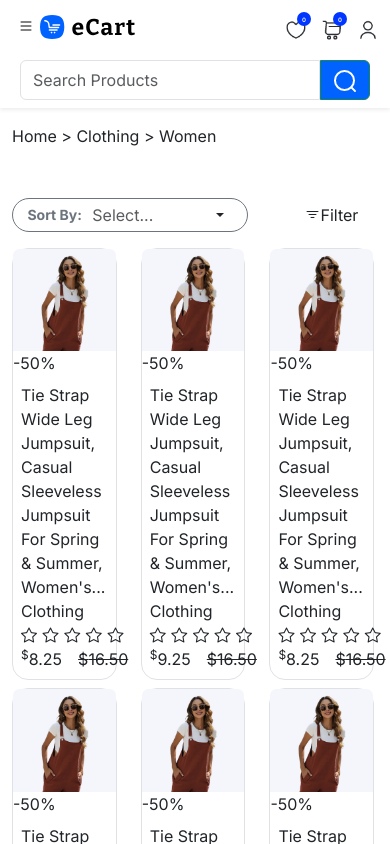
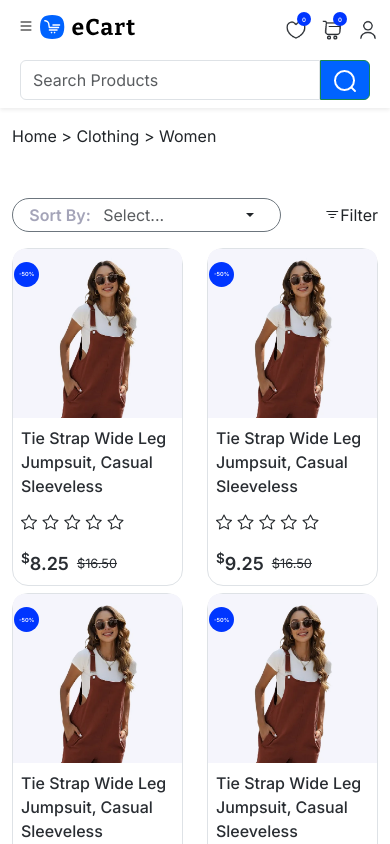
Before and after one commit to hellyp-concettolabs/Internship-Project, a React (Vite) app in the folder Ecommerce/: page /productlist in a window 390 px wide. Shown: the top 844 px of the page. Built offline with nearby package versions, Linux system fonts and the light colour scheme.

Commit message:
Review Responsiveness of product list page & single product card

```diff
--- a/Ecommerce/src/Components/ProductCard/productcard.scss
+++ b/Ecommerce/src/Components/ProductCard/productcard.scss
@@ -24,7 +24,7 @@ $base-font2-size :14px;
 }
 .actualprice{
     color: #292D32;
-    font-size: $base-font-size * 0.9;
+    font-size: $base-font-size ;
     font-weight: normal;
 }
 .disprice{
--- a/Ecommerce/src/Components/ProductSection/ProductsList.jsx
+++ b/Ecommerce/src/Components/ProductSection/ProductsList.jsx
@@ -1,6 +1,7 @@
 import { Col, Form, FormControl, Row } from "react-bootstrap"
 import PropTypes from 'prop-types';
 import SingleProductCard from "./SingleProductCard";
+import "./productlist.scss"
 
 ProductList.propTypes = {
   data: PropTypes.arrayOf(PropTypes.object).isRequired,
@@ -11,18 +12,18 @@ function ProductList({data}) {
     <>
         <Row className=" mb-3 justify-content-between flex-row-reverse flex-lg-row ">
             <Col className="d-none d-lg-flex ">
-                <div className=" fs-4 fw-bold">Results</div>
+                <div className="resultheading">Results</div>
             </Col>
-            <Col className=" d-flex d-lg-none col-3 col-sm-1 ">
+            <Col className=" d-flex justify-content-end d-lg-none col-3">
                 <div className=" d-flex justify-content-end align-items-center">
                     <i className="bi bi-filter"></i>
                     <span>Filter</span>
                 </div>
             </Col>
-            <Col className=" col-lg-4 col-md-6 col-sm-7 col-8 ">
+            <Col className=" col-sm-5 col-9 ">
                    <Form>
                         <div className=" align-items-center d-flex rounded-5 border border-secondary p-1">
-                            <Form.Label className=" m-0 small fw-bold text-secondary text-center col-4">Sort By:</Form.Label>
+                            <Form.Label className="sortby col-4">Sort By:</Form.Label>
                             <div className="dropdown d-flex justify-content-center align-items-center col-7">
                                 <FormControl type="text" placeholder="Select..." className="border-0 p-0" style={{ boxShadow:"none", cursor:"pointer"}} data-bs-toggle="dropdown" aria-expanded="false"/>
                                 <div className=" dropdown-toggle " data-bs-toggle="dropdown" style={{cursor:"pointer"}}></div>
--- a/Ecommerce/src/Components/ProductSection/SingleProductCard.jsx
+++ b/Ecommerce/src/Components/ProductSection/SingleProductCard.jsx
@@ -14,10 +14,10 @@ function SingleProductCard(props) {
                 <span className="sdiscount1 d-flex d-md-none ">-{props.d.discount}</span>
             </div>
             <div className="sdetailsection p-2 p-lg-3 ">
-                <div className="scardtitle"><p className="titletext m-0 ">{props.d.title}</p></div>
+                <div className="scardtitle"><p className="stitletext m-0 ">{props.d.title}</p></div>
                 <div className="sstars d-flex justify-content-start "><Star/></div>
                 <div className=" d-flex justify-content-between align-items-center ">
-                    <div className=" d-flex justify-content-between align-items-center gap-3 ">
+                    <div className=" d-flex justify-content-between align-items-center gap-2 ">
                         <span className="sdisprice"><sup>$</sup>{props.d.price}</span>
                         <span className="sactualprice text-decoration-line-through ">${props.d.actualprice}</span>
                     </div>
--- /dev/null
+++ b/Ecommerce/src/Components/ProductSection/productlist.scss
@@ -0,0 +1,22 @@
+$base-font-size : 36px;
+
+.resultheading{
+    color: #292D32;
+    font-size: $base-font-size;
+    font-weight: bold;
+}
+
+.sortby{
+    color: #A4A4B8;
+    margin: 0 !important;
+    text-align: center;
+    font-size: $base-font-size - 20;
+    font-weight: 600;
+}
+
+// .Dropdownmenu{
+//     right: 0;
+// }
+li{
+    cursor: pointer;
+}
--- a/Ecommerce/src/Components/ProductSection/productlistpage.scss
+++ b/Ecommerce/src/Components/ProductSection/productlistpage.scss
@@ -1,21 +1,3 @@
 .productlistcontainer{
     margin-top: 50px !important;
 }
-
-.Dropdownmenu{
-    right: 0;
-}
-li{
-    cursor: pointer;
-}
-.singleproductcard{
-    width: 25% !important;
-    margin-bottom: 2%;
-    padding-left: 0;
-    padding-right: 0;
-}
-@media (max-width:1400px) {
-    .singleproductcard{
-        width: 33% !important;
-    }
-}
--- a/Ecommerce/src/Components/ProductSection/singleproductcard.scss
+++ b/Ecommerce/src/Components/ProductSection/singleproductcard.scss
@@ -0,0 +1,137 @@
+$base-font-size :16px;
+$base-font1-size :30px;
+$base-font2-size :14px;
+
+.singleproductcard{
+    width: 25% !important;
+    margin-bottom: 2%;
+    padding-left: 0;
+    padding-right: 0;
+}
+@media (max-width:1400px) {
+    .singleproductcard{
+        width: 33% !important;
+    }
+}
+@media (max-width:560px) {
+    .singleproductcard{
+        width: 50% !important;
+    }
+}
+
+.sdetailsection{
+    display: flex;
+    flex-direction: column;
+    gap: 16px;
+}
+.scardtitle{
+    height: 68px;
+    overflow: hidden;
+}
+.stitletext{
+    color: #292D32;
+    font-size: $base-font-size;
+    font-weight: 500;
+    //white-space: nowrap;
+    //text-overflow: ellipsis;
+}
+.sactualprice{
+    color: #292D32;
+    font-size: $base-font-size * 0.8;
+    font-weight: normal;
+}
+.sdisprice{
+    font-size: $base-font1-size * 0.8;
+    font-weight: 600;
+    color: #292D32;
+}
+.sdiscount{
+    font-size: $base-font2-size * 0.9;
+    font-weight: 600;
+    width: 46px;
+    height: 46px;
+    background-color: #0036FF;
+    border-radius: 50%;
+    display: flex;
+    align-items: center;
+    justify-content: center;
+    color: white;
+}
+
+@media (max-width:1200px) {
+    .sdisprice{
+        font-size: $base-font1-size * 0.7;
+    }
+    .sdiscount{
+        font-size: $base-font2-size * 0.7;
+        width: 38px;
+        height: 38px;
+    }
+}
+
+@media (max-width:991px) {
+    .sdisprice{
+        font-size: $base-font1-size * 0.8;
+    }
+    .sactualprice{
+        font-size: $base-font-size * 0.9;
+    }
+    .sdiscount{
+        font-size: $base-font2-size * 0.8;
+        width: 42px;
+        height: 42px;
+    }
+}
+@media (max-width:650px) {
+    .sdisprice{
+        font-size: $base-font1-size * 0.6;
+    }
+    .sactualprice{
+        font-size: $base-font-size * 0.8;
+    }
+}
+
+.sdiscount1{
+    font-size: $base-font2-size * 0.6;
+    font-weight: 600;
+    position: absolute;
+    margin-top: -28%;
+    width: 36px;
+    height: 36px;
+    background-color: #0036FF;
+    border-radius: 50%;
+    display: flex;
+    align-items: center;
+    justify-content: center;
+    z-index: 1;
+    color: white;
+    margin-left: 0.3%;
+}
+
+@media (max-width:600px) {
+    .sdiscount1{
+        font-size: $base-font2-size * 0.5;
+        width: 30px;
+        height: 30px;
+    }
+}
+@media (max-width:560px) {
+    .sdiscount1{
+        font-size: $base-font2-size * 0.6;
+        width: 34px;
+        height: 34px;
+        margin-top: -43%;
+    }
+}
+@media (max-width:460px) {
+    .sdiscount1{
+        font-size: $base-font2-size * 0.4;
+        width: 25px;
+        height: 25px;
+    }
+}
+@media (max-width:425px) {
+    .sdiscount1{
+        margin-top: -40%;
+    }
+}
```
